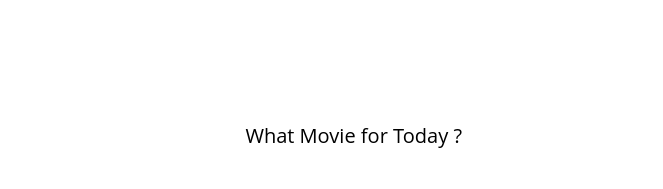
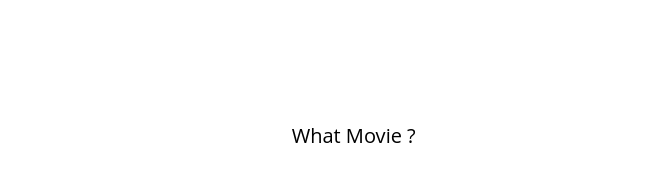
Before and after one commit to afterburnerDS/What-Movie-App, a plain HTML site: page index.html in a window 1280 px wide. Shown: the top 189 px of the page, without its empty margins (308-971 px from the left). Drawn offline with nearby package versions, Linux system fonts and the light colour scheme.

Commit message:
change title

```diff
--- a/index.html
+++ b/index.html
@@ -17,7 +17,7 @@
                 <a class="back__link" href="#">back</a>
             </div>
             <div class="titles">
-                <p>What Movie for Today ?</p>
+                <p>What Movie ?</p>
             </div>
 
             <div class="hidden"></div>
```
